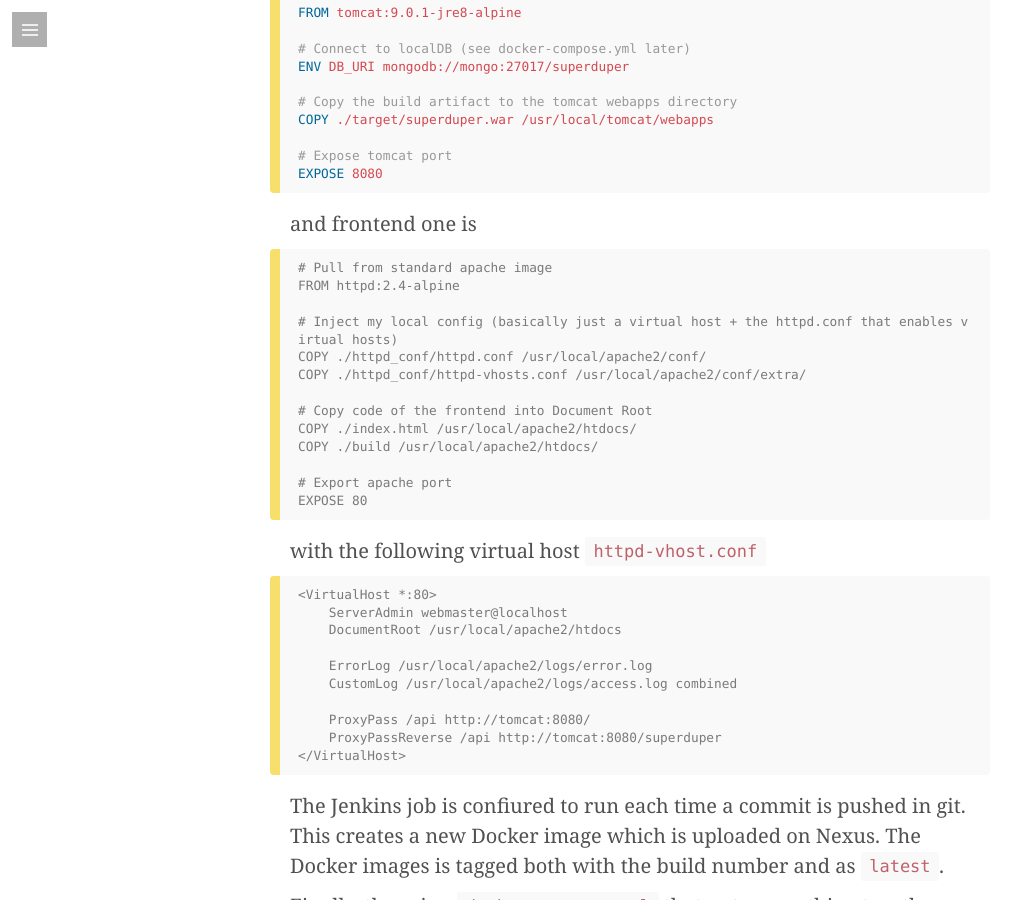
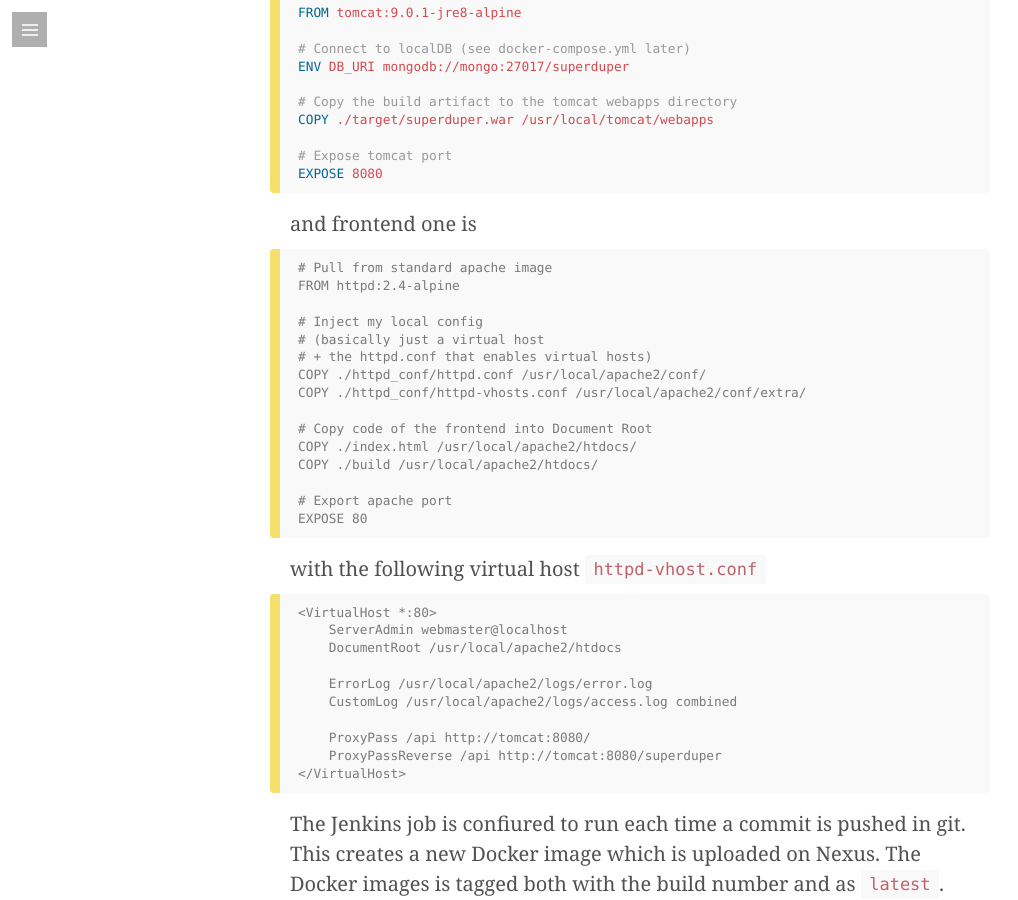
Before and after one commit to davidevernizzi/davidevernizzi.github.io, a Jekyll site: the page built from _posts/2017-11-06-a-little-docker-journey.markdown, in a window 1280 px wide and 900 px high, scrolled down 2517 px. Shown: the whole window, without its empty margins (0-1018 px from the left). Built offline with Jekyll 4.4.1, drawn with Linux system fonts in a browser that asks for light colours; some web fonts are replaced.

```diff
--- a/_posts/2017-11-06-a-little-docker-journey.markdown
+++ b/_posts/2017-11-06-a-little-docker-journey.markdown
@@ -95,7 +95,9 @@ and frontend one is
 # Pull from standard apache image
 FROM httpd:2.4-alpine
 
-# Inject my local config (basically just a virtual host + the httpd.conf that enables virtual hosts)
+# Inject my local config
+# (basically just a virtual host
+# + the httpd.conf that enables virtual hosts)
 COPY ./httpd_conf/httpd.conf /usr/local/apache2/conf/
 COPY ./httpd_conf/httpd-vhosts.conf /usr/local/apache2/conf/extra/
 
```
